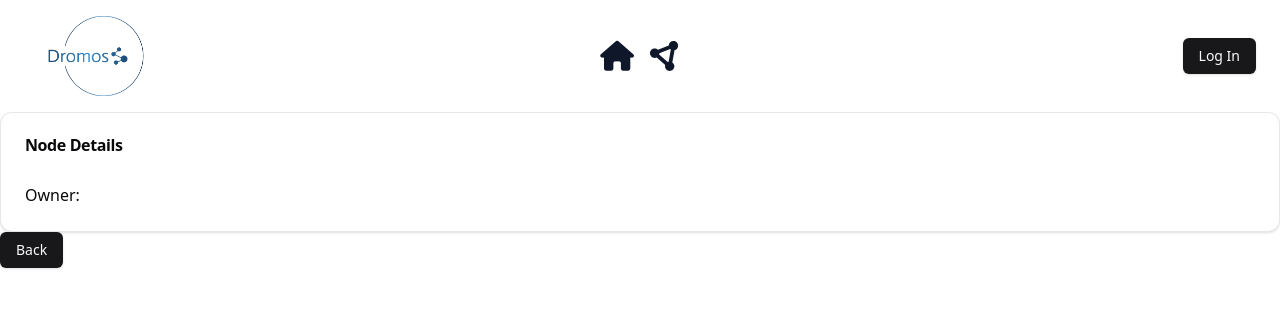
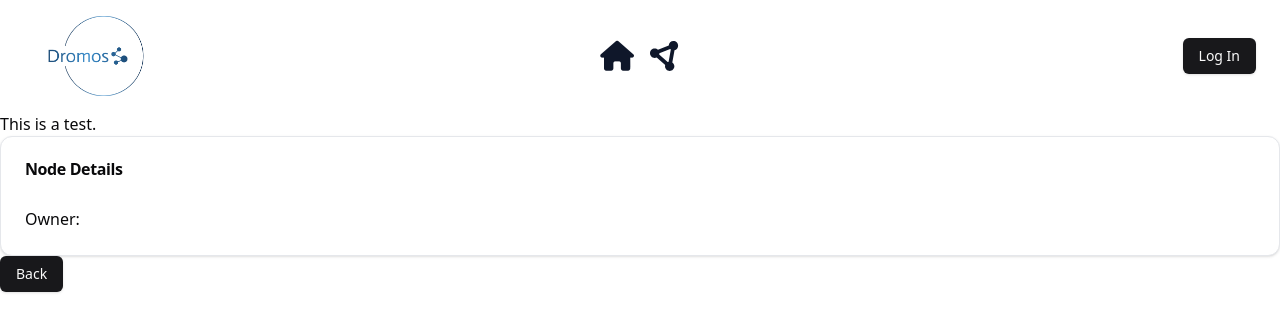
Before and after one commit to laskinner/dromos, a React (Vite) app: page /node-view in a window 1280 px wide. Shown: the top 332 px of the page. Built offline with nearby package versions, Linux system fonts and the light colour scheme.

Commit message:
Added test code to NodeFullView

```diff
--- a/src/components/NodeFullView.tsx
+++ b/src/components/NodeFullView.tsx
@@ -51,6 +51,7 @@ export const NodeFullView: React.FC = () => {
 
   return (
     <div>
+      <h1>This is a test.</h1>
       <Card>
         <CardHeader>
           <CardTitle>{nodeDetails?.title || "Node Details"}</CardTitle>
```
